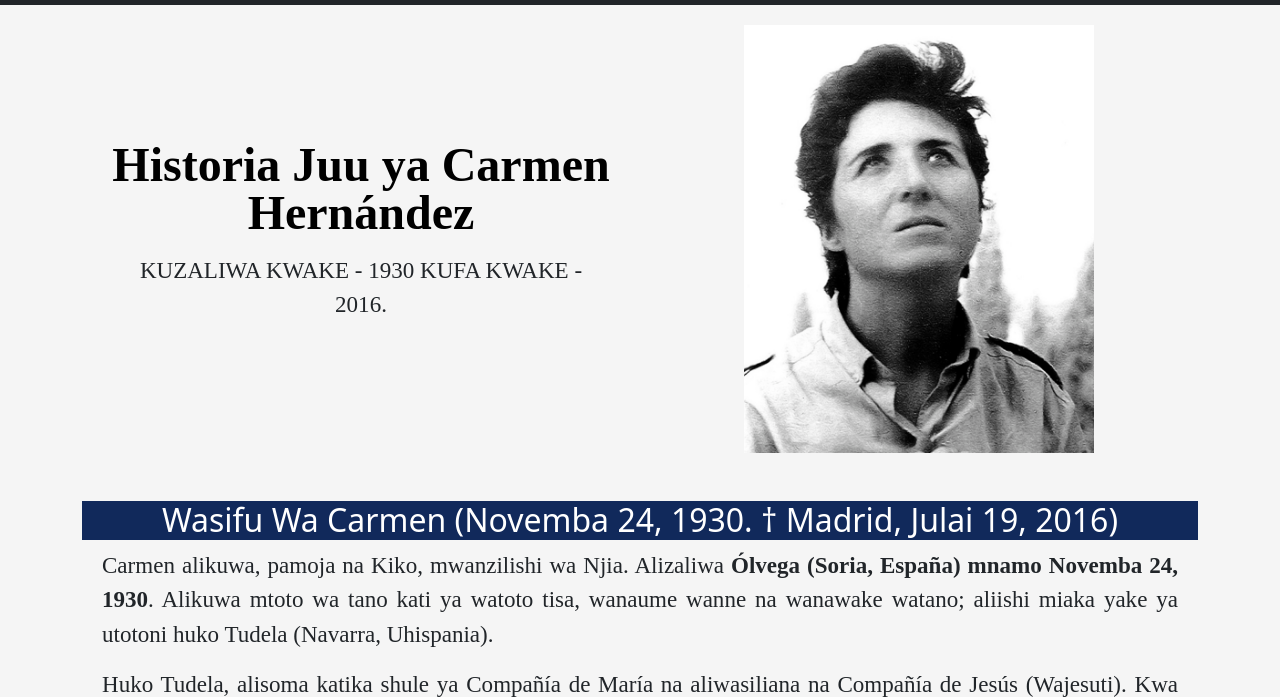
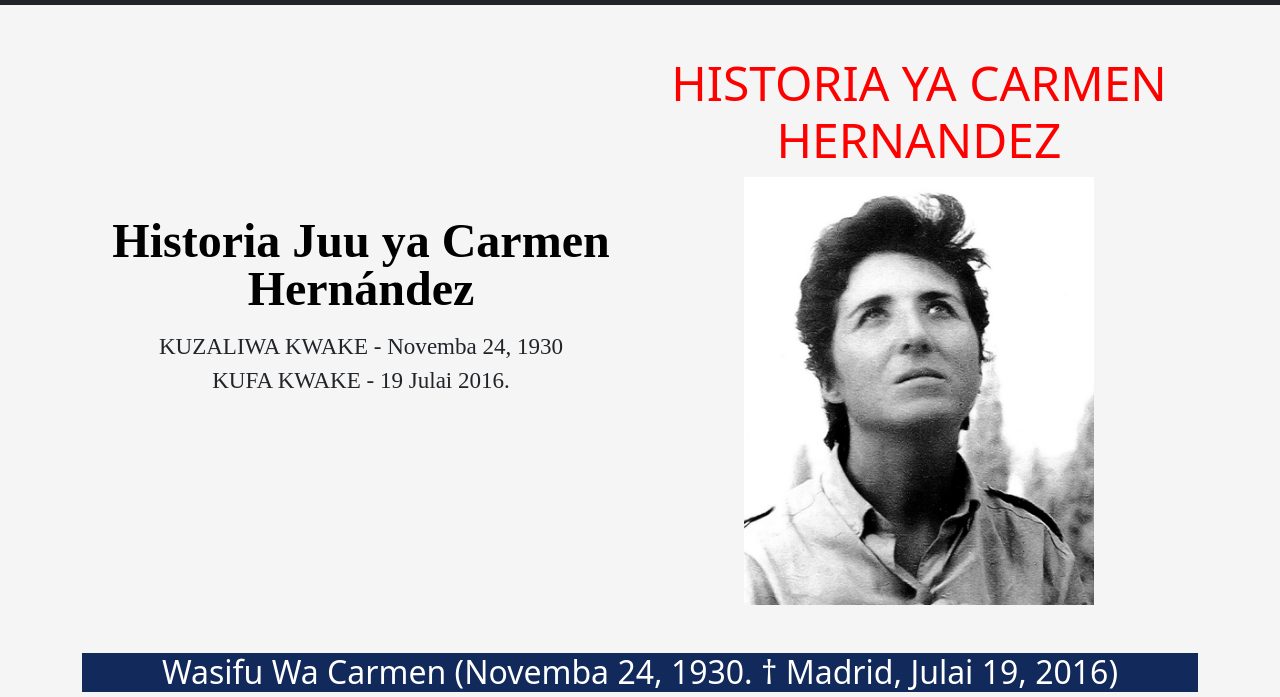
Before and after one commit to collo670/collo670.github.io, a website: page Carmen Hernandez.html in a window 1280 px wide. Shown: the part 56-753 px from the top of the page. Drawn offline with nearby package versions, Linux system fonts and the light colour scheme.

Commit message:
carmen heading

```diff
--- a/Carmen Hernandez.html
+++ b/Carmen Hernandez.html
@@ -55,12 +55,13 @@
               <div class="container col-xxl-8 px-4 ">
                   <div class="row flex-lg-row-reverse align-items-center g-5 py-5">
                     <div class="col-10 col-sm-8 col-lg-6">
-
+                      <br>
+                      <h2 style="text-align: center; color: red;" class="display-5">HISTORIA YA CARMEN HERNANDEZ</h2>
                       <img src="/assets/images/carmen.jpg" class="d-block mx-lg-auto img-fluid" alt="Bootstrap Themes" width="350" height="350" loading="lazy">
                     </div>
                     <div class="col-lg-6">
                       <h1 class="display-5 fw-bold text-body-emphasis lh-1 mb-3">Historia Juu ya Carmen Hernández</h1>
-                      <p style="text-align: center;" class="lead;">KUZALIWA KWAKE - 1930     KUFA KWAKE - 2016.
+                      <p style="text-align: center;" class="lead;">KUZALIWA KWAKE - Novemba 24, 1930     KUFA KWAKE - 19 Julai 2016.
                       </p>
                     </div>
                   </div>
```
